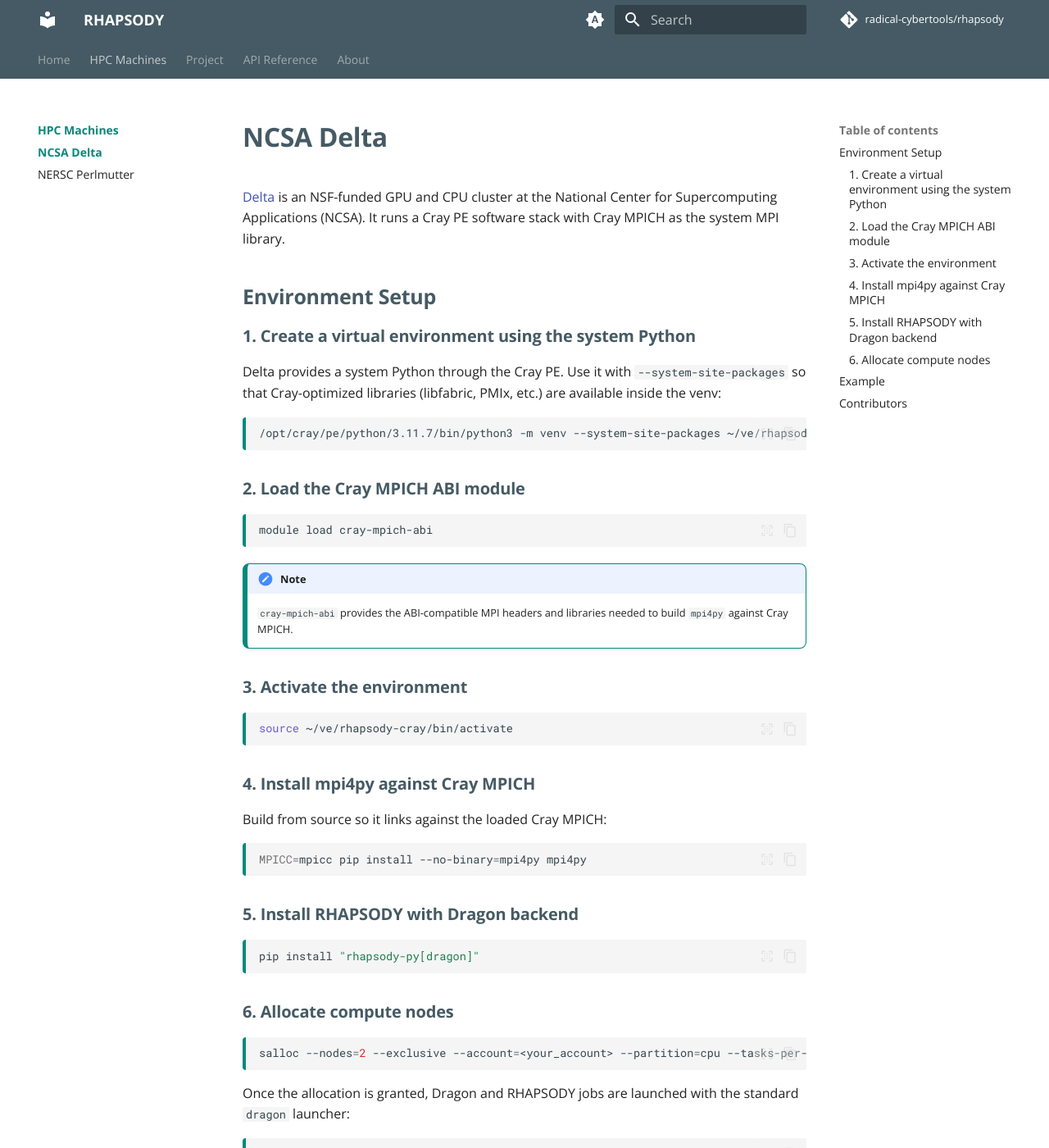
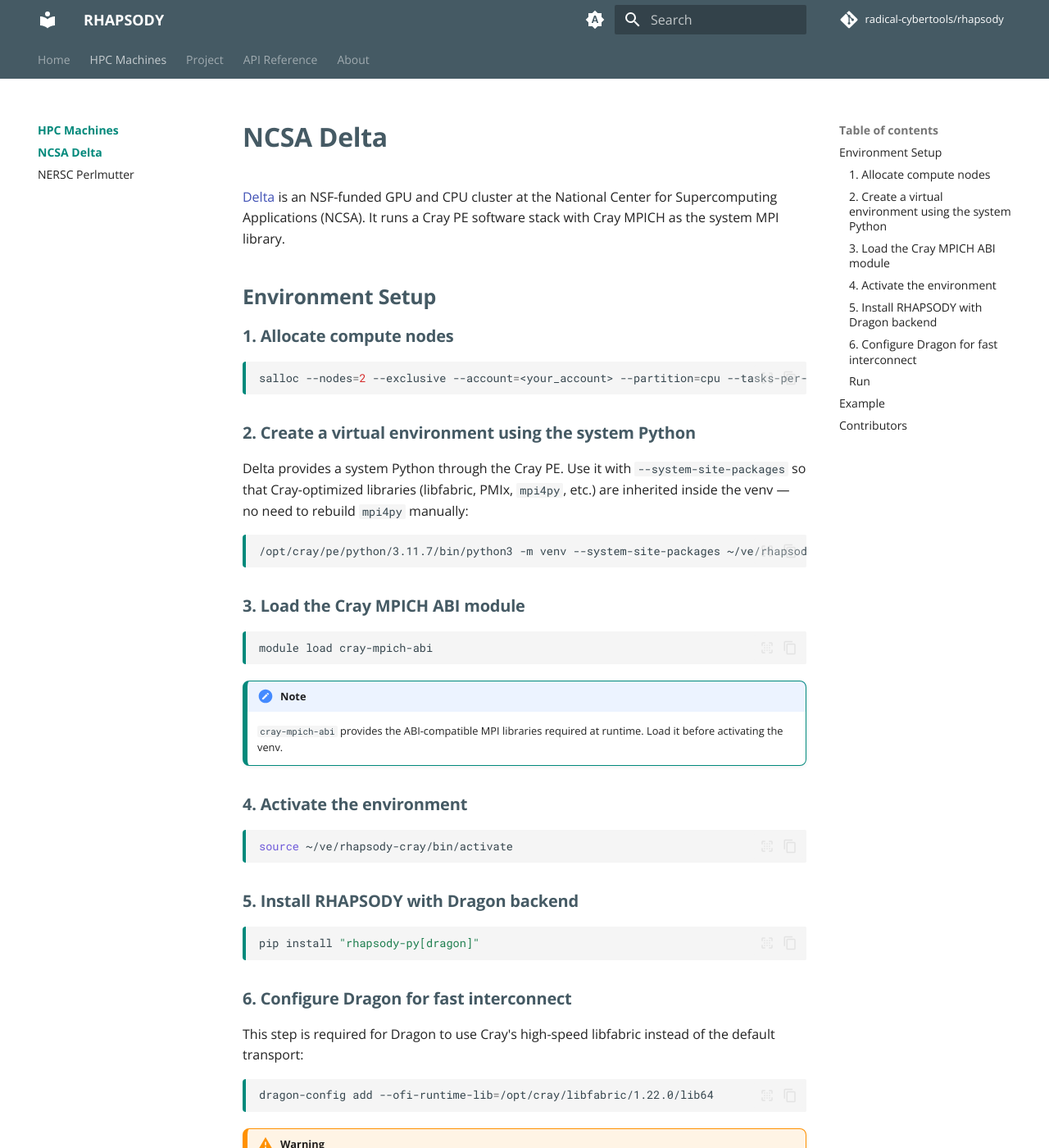
Before and after one commit to radical-cybertools/rhapsody, an MkDocs documentation site: the page built from docs/hpc-machines/ncsa-delta.md, in a window 1280 px wide and 1400 px high. Shown: the whole window at 82% size. Built offline with MkDocs 1.6.1 and Material for MkDocs 9.7.7, drawn with Linux system fonts in a browser that asks for light colours; comment, search, counter and statistics services are not loaded; some of the changed text lies outside the part shown.

Commit message:
update delta steps

````diff
--- a/docs/hpc-machines/ncsa-delta.md
+++ b/docs/hpc-machines/ncsa-delta.md
@@ -4,35 +4,33 @@
 
 ## Environment Setup
 
-### 1. Create a virtual environment using the system Python
+### 1. Allocate compute nodes
 
-Delta provides a system Python through the Cray PE. Use it with `--system-site-packages` so that Cray-optimized libraries (libfabric, PMIx, etc.) are available inside the venv:
+```bash
+salloc --nodes=2 --exclusive --account=<your_account> --partition=cpu --tasks-per-node=32
+```
+
+### 2. Create a virtual environment using the system Python
+
+Delta provides a system Python through the Cray PE. Use it with `--system-site-packages` so that Cray-optimized libraries (libfabric, PMIx, `mpi4py`, etc.) are inherited inside the venv — no need to rebuild `mpi4py` manually:
 
 ```bash
 /opt/cray/pe/python/3.11.7/bin/python3 -m venv --system-site-packages ~/ve/rhapsody-cray
 ```
 
-### 2. Load the Cray MPICH ABI module
+### 3. Load the Cray MPICH ABI module
 
 ```bash
 module load cray-mpich-abi
 ```
 
 !!! note
-    `cray-mpich-abi` provides the ABI-compatible MPI headers and libraries needed to build `mpi4py` against Cray MPICH.
+    `cray-mpich-abi` provides the ABI-compatible MPI libraries required at runtime. Load it before activating the venv.
 
-### 3. Activate the environment
+### 4. Activate the environment
 
 ```bash
 source ~/ve/rhapsody-cray/bin/activate
-```
-
-### 4. Install mpi4py against Cray MPICH
-
-Build from source so it links against the loaded Cray MPICH:
-
-```bash
-MPICC=mpicc pip install --no-binary=mpi4py mpi4py
 ```
 
 ### 5. Install RHAPSODY with Dragon backend
@@ -41,13 +39,18 @@
 pip install "rhapsody-py[dragon]"
 ```
 
-### 6. Allocate compute nodes
+### 6. Configure Dragon for fast interconnect
+
+This step is required for Dragon to use Cray's high-speed libfabric instead of the default transport:
 
 ```bash
-salloc --nodes=2 --exclusive --account=<your_account> --partition=cpu --tasks-per-node=32
+dragon-config add --ofi-runtime-lib=/opt/cray/libfabric/1.22.0/lib64
 ```
 
-Once the allocation is granted, Dragon and RHAPSODY jobs are launched with the standard `dragon` launcher:
+!!! warning
+    Skipping this step will result in Dragon falling back to a slower transport. Always run it before launching jobs on Delta.
+
+### Run
 
 ```bash
 dragon <script.py>
````
